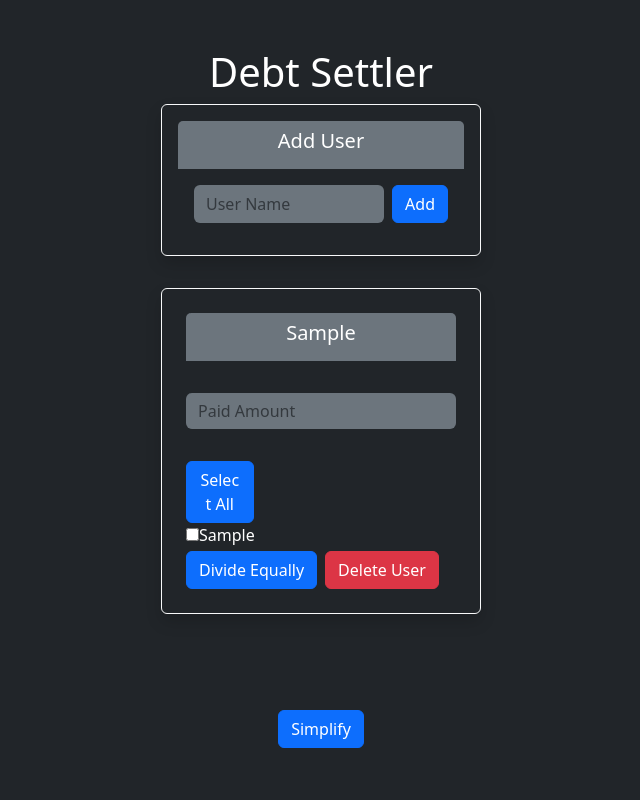
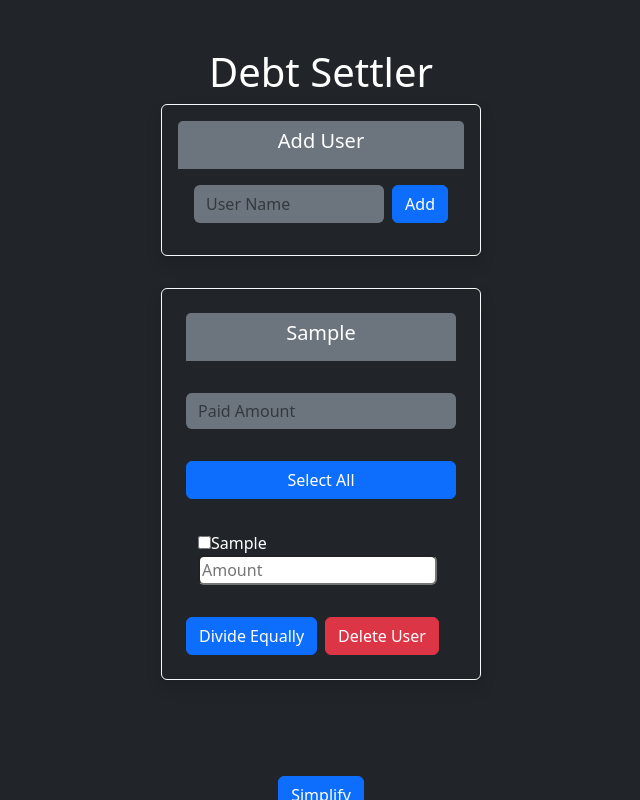
Before and after one commit to waleedbinkhalid74/debt_settler, a React (Vite) app in the folder debt_settler/: page / in a window 1280 px wide. Both pictures are taken after typing "Sample" into the empty fields and a click on the button "Add". Shown: the top 800 px of the page, without its empty margins (319-959 px from the left). Built offline with nearby package versions, Linux system fonts and the light colour scheme.

Commit message:
Align text fields

```diff
--- a/debt_settler/src/components/User.tsx
+++ b/debt_settler/src/components/User.tsx
@@ -64,7 +64,7 @@ const User: React.FC<UserProps> = ({ userName, handleDelete, users, addTransacti
             />
             {error && <p style={{ color: "red" }}>{error}</p>}
             <div className="card-body d-flex"></div>
-            <label className="btn btn-primary w-25">
+            <label className="btn btn-primary w-30">
                 <input
                     type="checkbox"
                     className="btn-check"
@@ -73,17 +73,30 @@ const User: React.FC<UserProps> = ({ userName, handleDelete, users, addTransacti
                 />
                 Select All
             </label>
+            <div className="card-body d-flex"></div>
             {users.map((item) => (
-                <label key={item} className="flex items-center mb-1">
-                    <input
-                        type="checkbox"
-                        checked={involvedUsers.includes(item)}
-                        onChange={() => handleCheckboxChange(item)}
-                        className="mr-2"
-                    />
-                    {item}
-                </label>
+                <div key={item} className="container">
+                    <div className="row">
+                        <div className="col-sm">
+                            <input
+                                type="checkbox"
+                                checked={involvedUsers.includes(item)}
+                                onChange={() => handleCheckboxChange(item)}
+                                className="w-5 h-5"
+                            />
+                            <span className="w-32 gap-x-4">{item}</span>
+                        </div>
+                        <div className="col-sm">
+                            <input
+                                type="number"
+                                className="text-white border-2 rounded"
+                                placeholder="Amount"
+                            />
+                        </div>
+                    </div>
+                </div>
             ))}
+            <div className="card-body d-flex"></div>
             <div className="d-flex gap-2">
                 <button className="btn btn-primary" onClick={handleDivideEqually}>
                     Divide Equally
```
